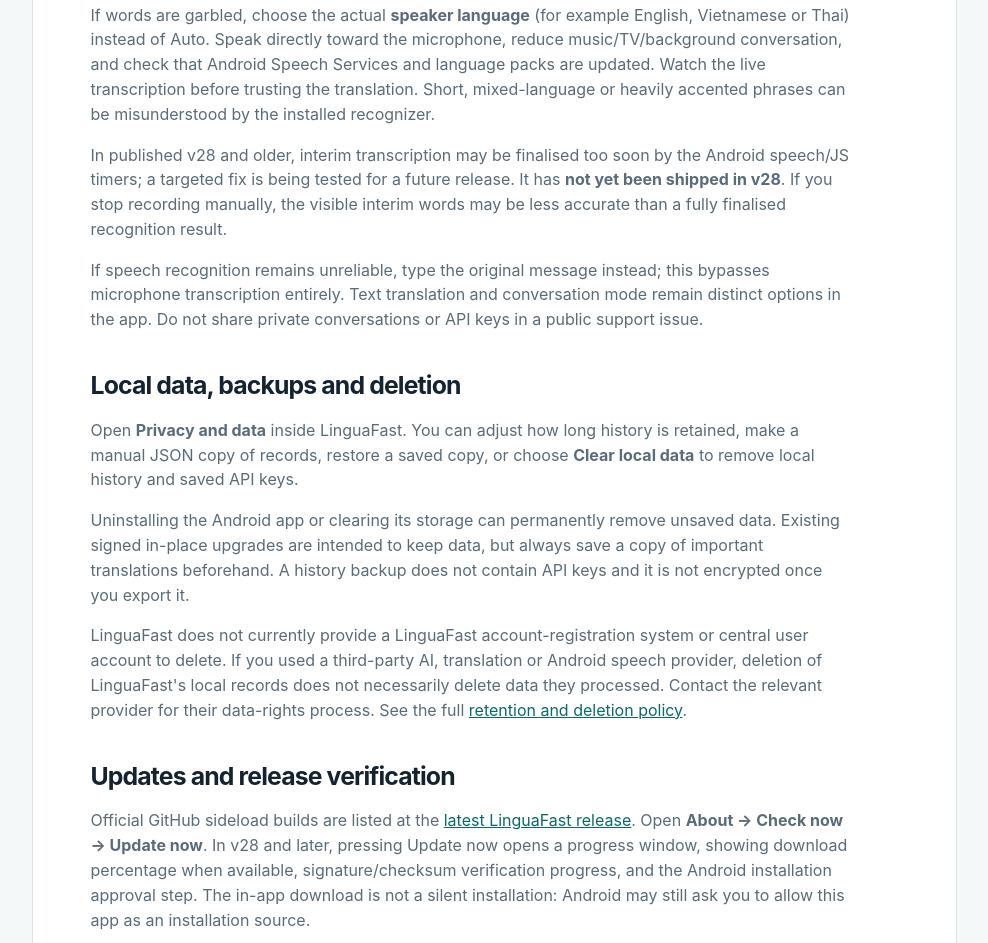
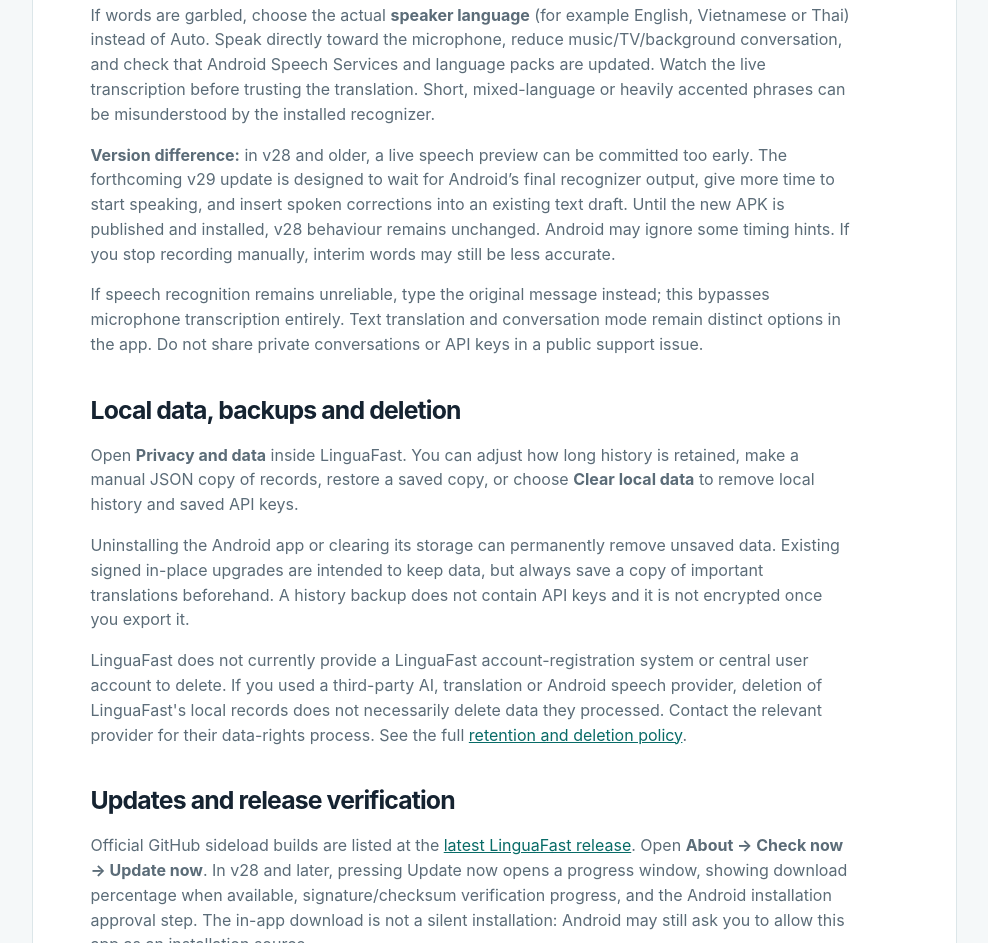
Before and after one commit to madbit1/linguafast, a plain HTML site: page support.html in a window 1280 px wide. Shown: the part 1279-2222 px from the top of the page, without its empty margins (146-1134 px from the left). Drawn offline with Linux system fonts and the light colour scheme.

Commit message:
website: describe v28 speech limitations and staged v29 speech-to-cursor changes accurately

```diff
--- a/support.html
+++ b/support.html
@@ -13,7 +13,7 @@
 <p>Current presets: Google Gemini, Groq, OpenRouter, OpenAI, DeepSeek and a custom compatible endpoint. Adding new provider presets does not require a fixed maximum number of saved-key slots.</p>
 <p>If AI Polish declines a message, the provider may have returned no text, refused it, hit an output limit or encountered a configuration/quota problem. The app should preserve the original draft and report a more specific reason where the provider supplies it. Provider policies cannot be bypassed by saving a different key.</p>
 <h2 id="speech">Speech input and three-speaker conversation</h2>
-<p>Tap the microphone for Speaker A, Speaker B or Guest C and grant microphone permission. <strong>The microphone is transcribed by Android’s installed speech-recognition service, not by Gemini, Groq or the AI model you choose for translation.</strong> The translation engine receives text after recognition; changing the AI model will not correct words Android already misheard.</p><p>If words are garbled, choose the actual <strong>speaker language</strong> (for example English, Vietnamese or Thai) instead of Auto. Speak directly toward the microphone, reduce music/TV/background conversation, and check that Android Speech Services and language packs are updated. Watch the live transcription before trusting the translation. Short, mixed-language or heavily accented phrases can be misunderstood by the installed recognizer.</p><p>In published v28 and older, interim transcription may be finalised too soon by the Android speech/JS timers; a targeted fix is being tested for a future release. It has <strong>not yet been shipped in v28</strong>. If you stop recording manually, the visible interim words may be less accurate than a fully finalised recognition result.</p>
+<p>Tap the microphone for Speaker A, Speaker B or Guest C and grant microphone permission. <strong>The microphone is transcribed by Android’s installed speech-recognition service, not by Gemini, Groq or the AI model you choose for translation.</strong> The translation engine receives text after recognition; changing the AI model will not correct words Android already misheard.</p><p>If words are garbled, choose the actual <strong>speaker language</strong> (for example English, Vietnamese or Thai) instead of Auto. Speak directly toward the microphone, reduce music/TV/background conversation, and check that Android Speech Services and language packs are updated. Watch the live transcription before trusting the translation. Short, mixed-language or heavily accented phrases can be misunderstood by the installed recognizer.</p><p><strong>Version difference:</strong> in v28 and older, a live speech preview can be committed too early. The forthcoming v29 update is designed to wait for Android’s final recognizer output, give more time to start speaking, and insert spoken corrections into an existing text draft. Until the new APK is published and installed, v28 behaviour remains unchanged. Android may ignore some timing hints. If you stop recording manually, interim words may still be less accurate.</p>
 <p>If speech recognition remains unreliable, type the original message instead; this bypasses microphone transcription entirely. Text translation and conversation mode remain distinct options in the app. Do not share private conversations or API keys in a public support issue.</p>
 <h2 id="data">Local data, backups and deletion</h2>
 <p>Open <strong>Privacy and data</strong> inside LinguaFast. You can adjust how long history is retained, make a manual JSON copy of records, restore a saved copy, or choose <strong>Clear local data</strong> to remove local history and saved API keys.</p>
```
